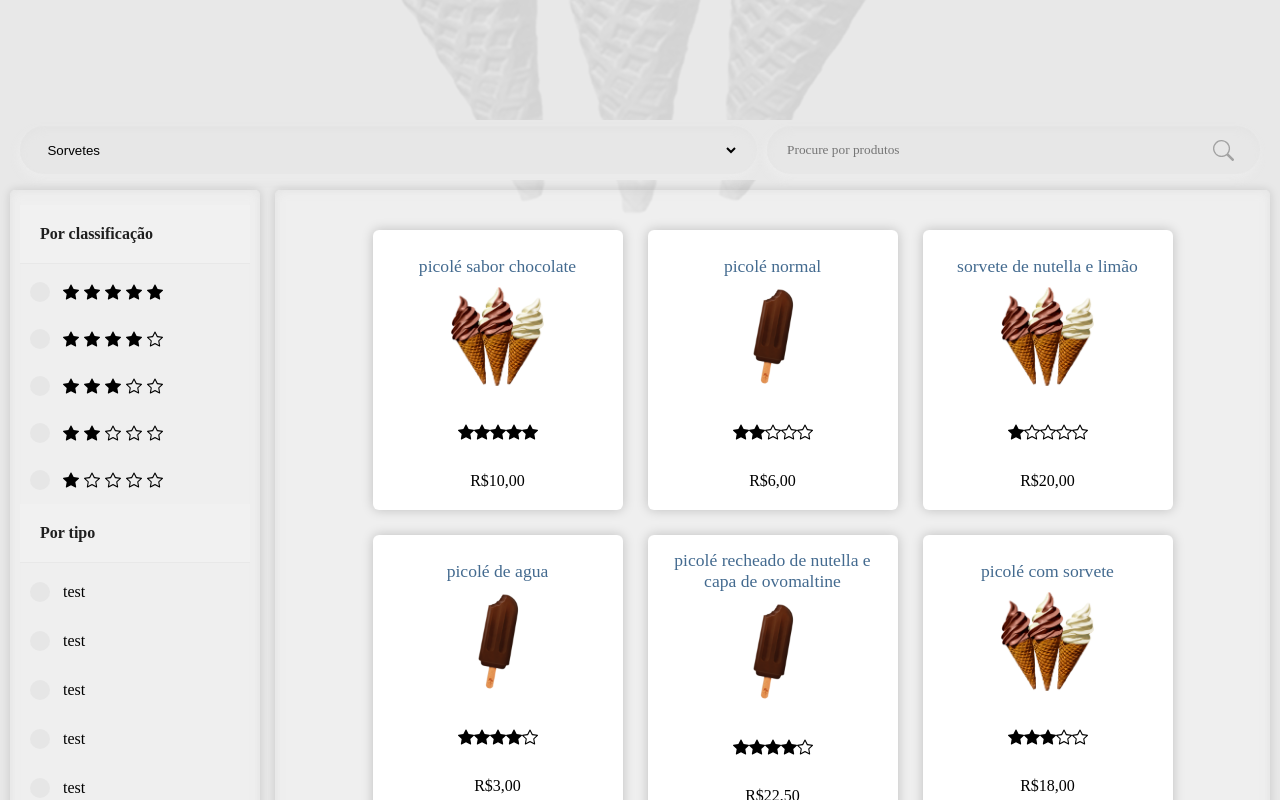
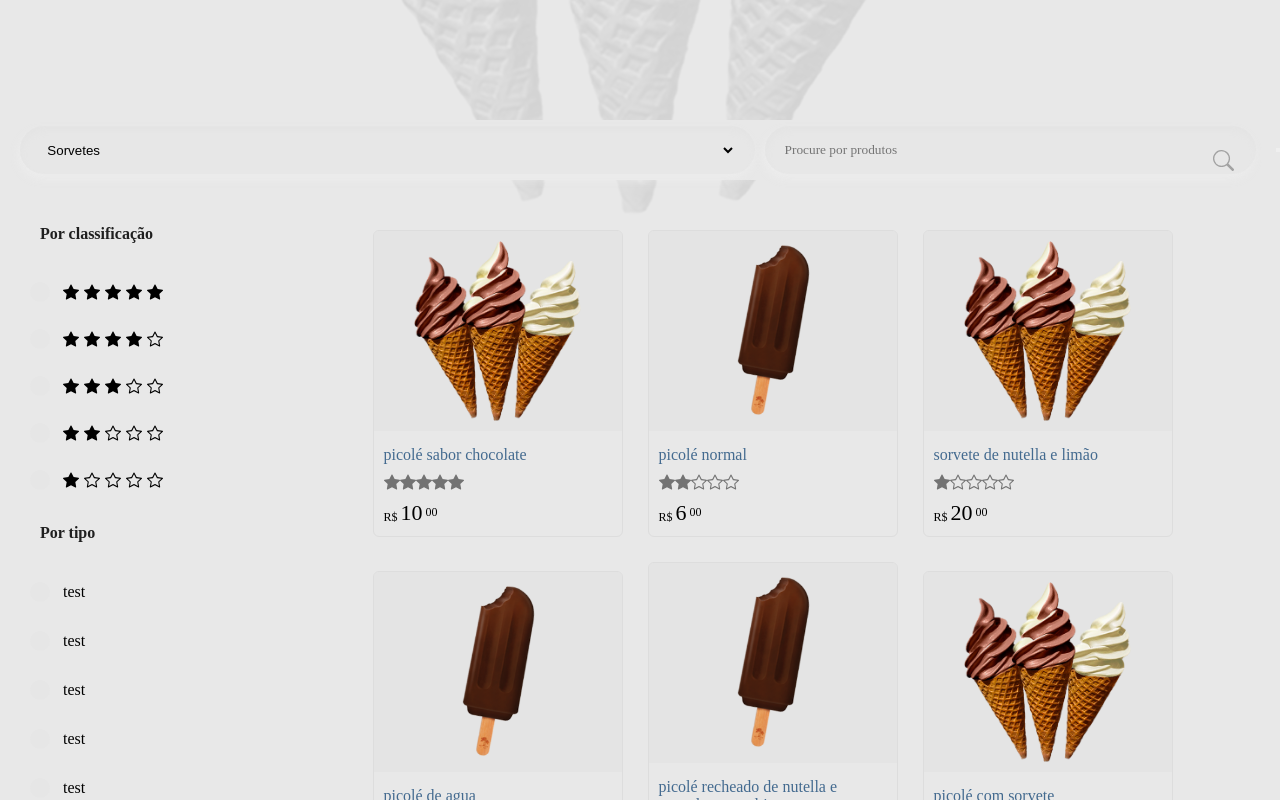
Before and after one commit to LuciLua/site-e-commerce, a Next.js app: page / in a window 1280 px wide. Shown: the part 680-1480 px from the top of the page. Built offline with nearby package versions, Linux system fonts and the light colour scheme.

Commit message:
search identify  and prices and $ css customized

```diff
--- a/src/components/MainProducts/MainProducts.module.scss
+++ b/src/components/MainProducts/MainProducts.module.scss
@@ -1,5 +1,5 @@
 .mainProducts {
-    background-color: var(--primaryColor);
+    // background-color: var(--primaryColor);
 
     width: 100%;
     height: 100%;
@@ -7,8 +7,8 @@
 
     border-radius: 5px;
 
-    box-shadow: 0 0 10px inset #d8d8d890,
-        0 0 10px #12121225;
+    // box-shadow: 0 0 10px inset #d8d8d890,
+    // 0 0 10px #12121225;
 
     display: flex;
     justify-content: center;
@@ -37,39 +37,21 @@
 
             display: flex;
             justify-content: center;
-            align-items: center;
             flex-direction: column;
 
-            background-color: #fff;
-            box-shadow: 0 0 12px rgba(0, 0, 0, 0.205);
+            border: 1px solid rgb(221, 221, 221);
 
-            padding: 10px;
             border-radius: 6px;
 
             width: 100%;
-            height: 280px;
-
+            min-height: 300px;
             max-width: 250px;
-            max-height: 280px;
 
             position: relative;
 
-            .name {
-                max-width: 90%;
+            overflow: hidden;
 
-                padding: 5px;
-
-
-                font-weight: 300;
-                color: rgb(67, 106, 143);
-                font-size: 1.1rem;
-                text-align: center;
-
-                &:hover {
-                    text-decoration: underline;
-                    cursor: pointer;
-                }
-            }
+            gap: 5px;
 
             .c_img {
                 display: flex;
@@ -79,30 +61,85 @@
 
                 overflow: hidden;
 
-                // background-color: red;
-                margin: 5px;
+                background-color: #e4e4e4;
+
+                padding: 10px;
+
+                margin-bottom: auto;
 
                 width: 100%;
                 height: 100%;
                 max-height: 100px;
+                min-height: 200px;
+                height: 200px;
 
                 img {
                     object-fit: contain;
                 }
             }
 
+            .c_info {
+
+                height: 100%;
+                padding: 10px;
+                // background-color: saddlebrown;
+
+
+                .name {
+                    max-width: 90%;
+
+                    font-weight: 300;
+                    color: rgb(67, 106, 143);
+                    font-size: 1rem;
+
+                    // background-color: black;
+
+                    width: 100%;
+
+                    &:hover {
+                        text-decoration: underline;
+                        cursor: pointer;
+                    }
+                }
+
                 .stars {
-                height: 80px;
                     width: 100%;
-                max-width: 80px;
+
                     display: flex;
-                justify-content: center;
                     align-items: center;
 
                     overflow: hidden;
                     display: flex;
+
+                    margin: 10px 0;
+
+                    opacity: 50%;
+
+                    // background-color: red;
+                }
+
+                .price {
+                    gap: 3px;
+
+                    display: flex;
+
+                    .cifrao{
+                        font-size: 12px;
+                        margin-top: 10px;
+                    }
+
+                    .int{
+                        font-size: 22px;
+                    }
+
+                    .end{
+                        font-size: 12px;
+                        margin-top: 5px;
+                    }
+
                 }
 
             }
         }
     }
+}
--- a/src/components/MainProducts/MainProducts.tsx
+++ b/src/components/MainProducts/MainProducts.tsx
@@ -23,20 +23,29 @@ function MainProducts() {
                     products.map(p => {
                         return (
                             <div className={styles.product}>
-                                <p className={styles.name}>
-                                    {p.name}
-                                </p>
                                 <div className={styles.c_img}>
-
                                     <img src={p.img} alt="" />
                                 </div>
-                                <div className={styles.stars}>
-                                    <Stars howManyStars={p.stars} />
+                                <div className={styles.c_info}>
+
+                                    <p className={styles.name}>
+                                        {p.name}
+                                    </p>
+                                    <div className={styles.stars}>
+                                        <Stars howManyStars={p.stars} />
+                                    </div>
+                                    <p className={styles.price}>
+                                        <span className={styles.cifrao}>R$</span>
+                                        <span className={styles.int}>
+                                            {(p.price).toFixed(0)}
+                                        </span>
+                                        <span className={styles.end}>
+                                            {(p.price).toFixed(2).slice(-2)}
+                                        </span>
+                                    </p>
                                 </div>
-                                <p className={styles.price}>
-                                    R${(p.price).toFixed(2).replace('.', ',')}
-                                </p>
-                            </div>)
+                            </div>
+                        )
                     })
                 }
             </div>
--- a/src/components/MenuCategories/MenuCategories.module.scss
+++ b/src/components/MenuCategories/MenuCategories.module.scss
@@ -1,7 +1,7 @@
 .c_categories {
     position: relative;
 
-    background-color: var(--primaryColor);
+    // background-color: var(--primaryColor);
 
     width: 250px;
     max-width: 250px;
@@ -16,8 +16,8 @@
 
     padding: 10px;
 
-    box-shadow: 0 0 10px inset #d8d8d890,
-     0 0 10px #12121225;
+    // box-shadow: 0 0 10px inset #d8d8d890,
+    //  0 0 10px #12121225;
 
     .categories {
         width: 100%;
@@ -31,7 +31,6 @@
             padding: 20px;
 
             border-bottom: 1px solid rgb(232, 232, 232);
-            background-color: var(--primaryColor);
 
             h1 {
                 color: rgb(31, 31, 31);
--- /dev/null
+++ b/src/components/ResultsFound/ResultsFound.module.scss
@@ -0,0 +1,36 @@
+.c_results{
+    width: 100%;
+    height: 50px;
+    background-color: #e8e8e8;
+
+    box-shadow: 0 0 6px #12121212;
+
+    margin: 3px 0;
+
+    display: flex;
+    justify-content: center;
+    align-items: center;
+
+    font-family: Lexend;
+
+    button{
+
+        position: absolute;
+        right: 10px;
+
+        border: none;
+        color: rgb(144, 144, 144);
+        border-radius: 60%;
+
+        background-color: transparent;
+
+        display: flex;
+        justify-content: center;
+        align-items: center;
+
+        width: 20px;
+        height: 20px;
+
+        cursor: pointer;
+    }
+}
--- /dev/null
+++ b/src/components/ResultsFound/ResultsFound.tsx
@@ -0,0 +1,27 @@
+import { useEffect } from "react"
+import styles from "./ResultsFound.module.scss"
+
+function ResultsFound({ query, setVisibleResultsFound }) {
+    var qntResults = 3
+
+    function renderQueryFound() {
+        if (query !== "") {
+            return `${qntResults} resultados para "${query}"`
+        } else {
+            return "nada encontrado, tente pesquisar pelo nome do produto"
+        }
+    }
+
+    useEffect(() => {
+        renderQueryFound()
+    }, [])
+
+    return (
+        <div className={styles.c_results}>
+            {renderQueryFound()}
+            <button type="button" onClick={() => { setVisibleResultsFound(false) }}>x</button>
+        </div>
+    )
+}
+
+export default ResultsFound
--- a/src/components/SearchBar/SearchBar.tsx
+++ b/src/components/SearchBar/SearchBar.tsx
@@ -1,8 +1,23 @@
+import { useEffect, useState } from "react"
 import styles from "./SearchBar.module.scss"
 
-function SearchBar() {
+function SearchBar({ setQuery, setVisibleResultsFound }) {
+
+
+    useEffect(() => {
+
+    }, [])
+
+    const [tempQuery, setTempQuery] = useState<string>("")
+
+    function sendToQuery() {
+        setQuery(tempQuery)
+        setVisibleResultsFound(true)
+    }
+
+
     return (
-        <div className={styles.search}>
+        <form className={styles.search}>
             <div className={styles.catsearch}>
                 <select name="cars" id="cars">
                     <optgroup label="Comestiveis">
@@ -15,9 +30,14 @@ function SearchBar() {
                     </optgroup>
                 </select>
             </div>
-            <input type="text" placeholder="Procure por produtos" />
+            <input
+                type="text"
+                placeholder="Procure por produtos"
+                onChange={(e) => { setTempQuery(e.target.value) }} />
+            <button type="submit" onClick={(e) => {e.preventDefault(); sendToQuery()}}>
             <img src="img/search.svg" alt="" />
-        </div>
+        </button>
+        </form >
     )
 }
 
--- a/src/pages/index.tsx
+++ b/src/pages/index.tsx
@@ -1,9 +1,19 @@
+import { useEffect, useState } from "react"
 import MainProducts from "../components/MainProducts/MainProducts"
 import MenuCategories from "../components/MenuCategories/MenuCategories"
+import ResultsFound from "../components/ResultsFound/ResultsFound"
 import SearchBar from "../components/SearchBar/SearchBar"
 import styles from "../styles/Home.module.scss"
 
 function Home() {
+
+    const [query, setQuery] = useState<string>("")
+    const [visibleResultsFound, setVisibleResultsFound] = useState<boolean>(false)
+
+    useEffect(() => {
+
+    }), []
+
     return (
         <>
             <main className={styles.init}>
@@ -15,7 +25,12 @@ function Home() {
                     <h2 className={styles.subtitle}>Geladinho e saboroso</h2>
                 </div>
             </main>
-            <SearchBar />
+            <SearchBar setQuery={setQuery} setVisibleResultsFound={setVisibleResultsFound} />
+
+            {visibleResultsFound ?
+                <ResultsFound query={query} setVisibleResultsFound={setVisibleResultsFound} />
+                : null}
+
             <main className={styles.wrapMenuAndMainProducts}>
                 <MenuCategories />
                 <MainProducts />
```
Lines whose indentation alone changed are shown as unchanged.
